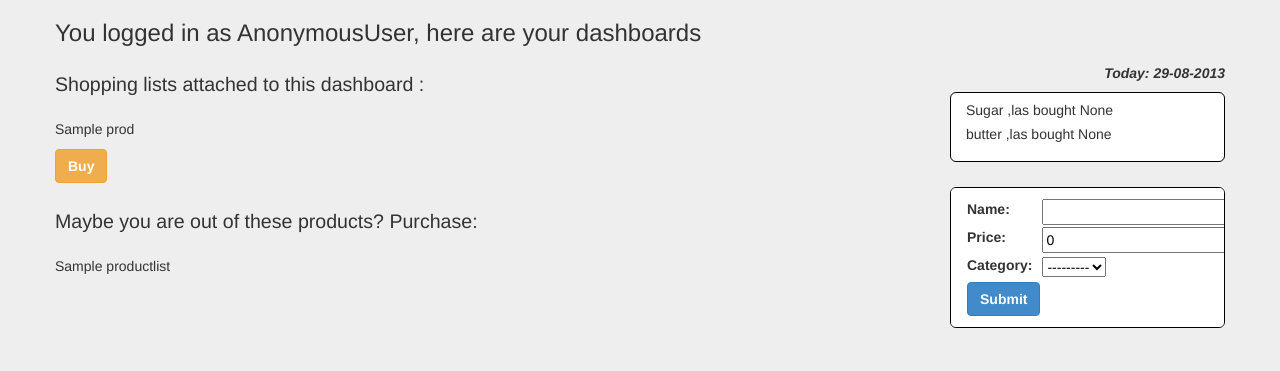
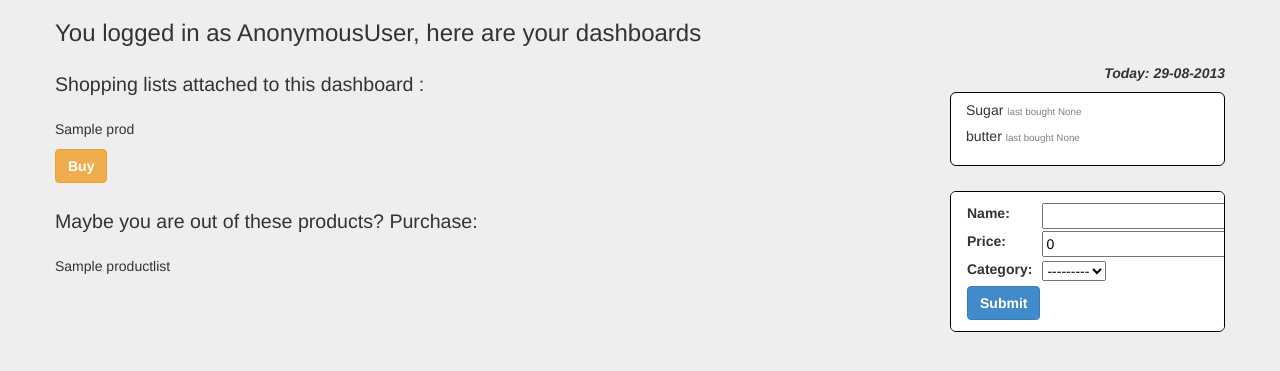
Before and after one commit to Alerion/shopping-helper, a Django app: template src/templates/main/index.html in a window 1280 px wide. Shown: the part 50-421 px from the top of the page. Run offline with Django 3.2, Linux system fonts and the light colour scheme; data comes from the database, SQL or seed files in the repository; tables that the repository leaves empty hold one stand-in row (values such as "Sample post"); the template is opened without the code that fills it: values that come from a table or form of the project are taken from there, most other values are stand-ins (such as "Sample title", 1, 10 or a date in 2020); parts of the project's set-up code (start-up, migrations or seed data) failed here and were passed over.

Commit message:
styled .last-bought in choose-list

```diff
--- a/src/static/css/dashboard.css
+++ b/src/static/css/dashboard.css
@@ -26,6 +26,11 @@
 
 .add_form {
     display: none;
+}
+
+.last-bought {
+    font-size: 0.7em;
+    color: #808080;
 }
 
 .header-sh-list {
--- a/src/templates/main/index.html
+++ b/src/templates/main/index.html
@@ -49,7 +49,7 @@
     <div class="choose_list">
         {% for listprod in listproduct %}
             <p class="add-item" data-item-name = "{{ listprod.id }}">
-                {{ listprod.name}} ,las bought {{ listprod.last_buy }}
+                {{ listprod.name}} <span class="last-bought">last bought {{ listprod.last_buy }}</span>
             </p>
         {% endfor %}
     </div>
```
